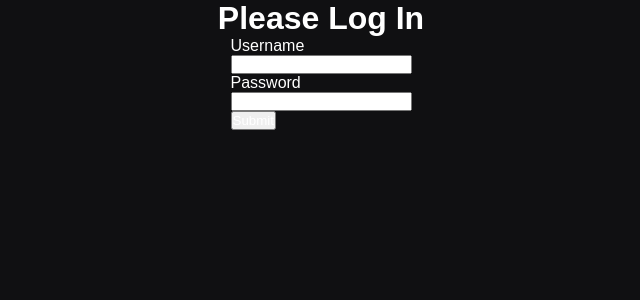
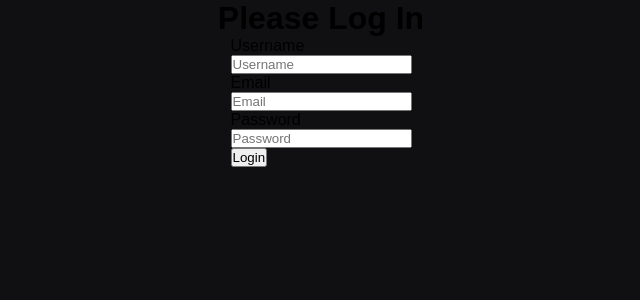
Before and after one commit to mmeurer00/crypto-app-v2, a React (Create React App) app in the folder crypto-app/: page /login in a window 1280 px wide. Shown: the top 300 px of the page, without its empty margins (319-959 px from the left). Built offline with nearby package versions, Linux system fonts and the light colour scheme.

Commit message:
login page

```diff
--- a/crypto-app/src/App/App.css
+++ b/crypto-app/src/App/App.css
@@ -18,7 +18,6 @@ a {
   margin: 0;
   padding: 0;
   font-family: 'Montserrat', sans-serif;
-  color: #fff;
 }
 
 body {
--- a/crypto-app/src/Components/Login/Login.js
+++ b/crypto-app/src/Components/Login/Login.js
@@ -1,35 +1,55 @@
-import React, { useState } from 'react';
+import React, { Component } from 'react';
 import PropTypes from 'prop-types';
 import './Login.css';
+import axios from 'axios';
 
-async function loginUser(credentials) {
-    return fetch('http://localhost:8080/login', {
-      method: 'POST',
-      headers: {
-        'Content-Type': 'application/json'
-      },
-      body: JSON.stringify(credentials)
-    })
-      .then(data => data.json())
-}
+// async function loginUser(credentials) {
+//     return fetch('http://localhost:8080/login', {
+//       method: 'POST',
+//       headers: {
+//         'Content-Type': 'application/json'
+//       },
+//       body: JSON.stringify(credentials)
+//     })
+//       .then(data => data.json())
+// }
 
-function Login({ setToken }) {
-    const [username, setUserName] = useState();
-    const [password, setPassword] = useState();
+class Login extends Component {
 
-    const handleSubmit = async e => {
-        e.preventDefault();
-        const token = await loginUser({
-          username,
-          password
-        });
-        setToken(token);
-}
+  handleSubmit = e => {
+    e.preventDefault();
+    const data = {
+        username: this.username,
+        email: this.email,
+        password: this.password
+    }
+    axios.post('http://localhost:8000/signup', data).then(
+      result => {
+          console.log(result)
+      }
+    ).catch(
+        err => {
+          console.log(err)
+        }
+      )
+  }
+// function Login({ setToken }) {
+//     const [username, setUserName] = useState();
+//     const [password, setPassword] = useState();
 
+//     const handleSubmit = async e => {
+//         e.preventDefault();
+//         const token = await loginUser({
+//           username,
+//           password
+//         });
+//         setToken(token);
+// }
+render(){
   return(
     <div className="login-wrapper">
         <h1>Please Log In</h1>
-        <form onSubmit={handleSubmit}>
+        {/* <form onSubmit={handleSubmit}>
         <label>
             <p>Username</p>
             <input type="text" onChange={e => setUserName(e.target.value)}/>
@@ -41,13 +61,25 @@ function Login({ setToken }) {
         <div>
             <button type="submit">Submit</button>
         </div>
-        </form>
+        </form> */}
+    <form onSubmit={this.handleSubmit}>
+        <label>
+            <p>Username</p>
+        <input type="text" placeholder="Username" onChange={e => this.username = e.target.value}/>
+        </label>
+        <label>
+            <p>Email</p>
+        <input type="email" placeholder="Email" onChange={e => this.email = e.target.value}/>
+        </label>
+        <label>
+            <p>Password</p>
+            <input type="password" placeholder="Password" onChange={e => this.password = e.target.value}/>
+        </label>
+        <div>
+            <button type="submit">Login</button>
+        </div>
+      </form>
     </div>
-  )
+  )}
 }
-
-Login.propTypes = {
-    setToken: PropTypes.func.isRequired
-}
-
-export default Login
+  export default Login
--- a/crypto-app/src/Components/Signup/Signup.js
+++ b/crypto-app/src/Components/Signup/Signup.js
@@ -1,9 +1,25 @@
 import React, { Component } from 'react'
+import axios from 'axios';
 
 class Signup extends Component {
 
-    handleSubmit = () => {
-        console.log('works')
+    handleSubmit = e => {
+        e.preventDefault();
+        const data ={
+            username: this.username,
+            email: this.email,
+            password: this.password,
+            password_confirm: this.confirmPassword
+        }
+        axios.post('http://localhost:8000/signup', data).then(
+            result => {
+                console.log(result)
+            }
+        ).catch(
+            err => {
+                console.log(err)
+            }
+        )
     }
     render() {
         return (
@@ -11,19 +27,19 @@ class Signup extends Component {
                <form onSubmit={this.handleSubmit}>
                     <label>
                         <p>Username</p>
-                    <input type="text" placeholder="Username" onChange={e => setPassword(e.target.value)}/>
+                    <input type="text" placeholder="Username" onChange={e => this.username = e.target.value}/>
                     </label>
                     <label>
                         <p>Email</p>
-                    <input type="email" placeholder="Email" onChange={e => setPassword(e.target.value)}/>
+                    <input type="email" placeholder="Email" onChange={e => this.email = e.target.value}/>
                     </label>
                     <label>
                         <p>Password</p>
-                        <input type="password" placeholder="Password" onChange={e => setPassword(e.target.value)}/>
+                        <input type="password" placeholder="Password" onChange={e => this.password = e.target.value}/>
                     </label>
                     <label>
                         <p>Confirm Password</p>
-                        <input type="password" placeholder="Confirm Password" onChange={e => setPassword(e.target.value)}/>
+                        <input type="password" placeholder="Confirm Password" onChange={e => this.confirmPassword = e.target.value}/>
                     </label>
                     <div>
                         <button type="submit">Sign Up</button>
```
